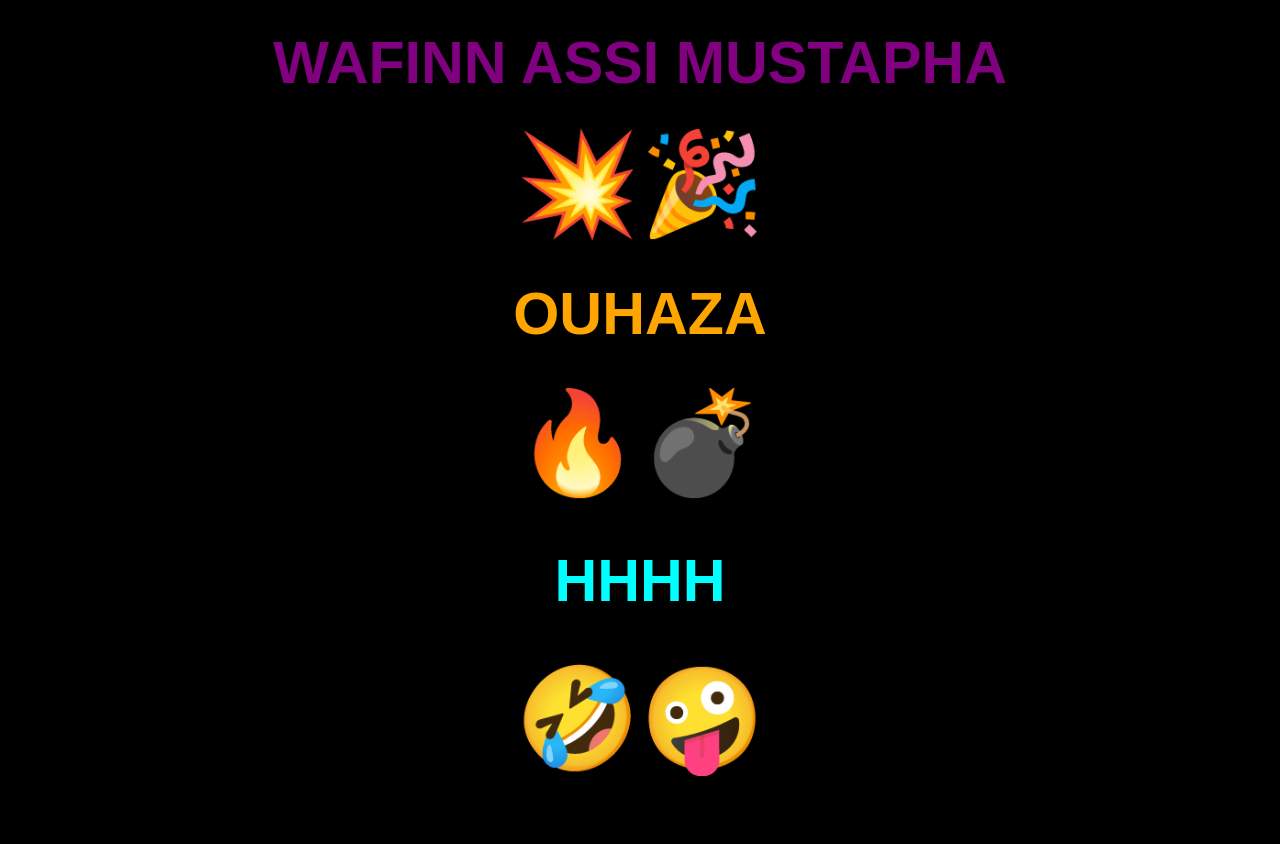
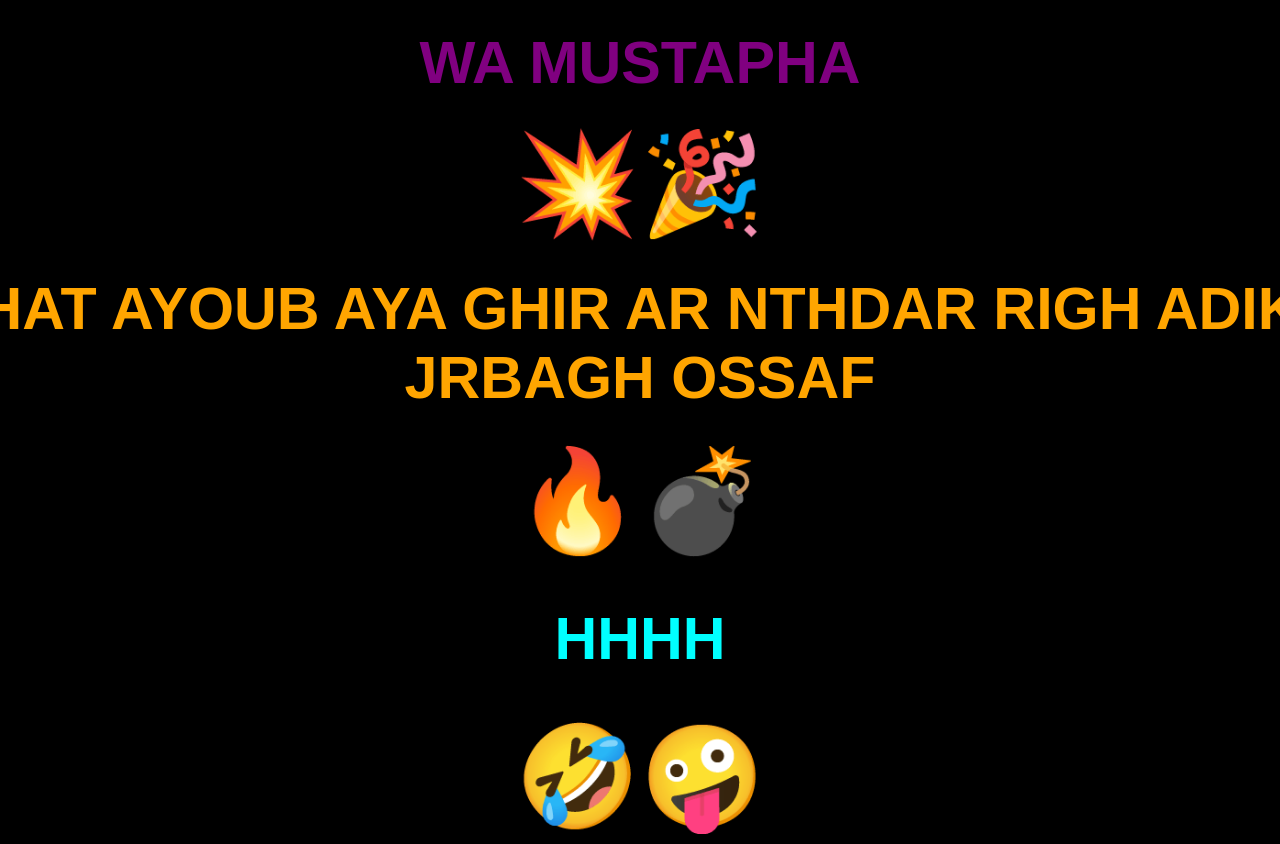
Before and after one commit to E-Talib-Fpo/profile, a plain HTML site: page E-TALIB.html in a window 1280 px wide. Shown: the top 844 px of the page. Before the commit the page ends 800 px from the top, so only its background shows below. Drawn offline with Linux system fonts and the light colour scheme.

Commit message:
E-TALIB.html

```diff
--- a/E-TALIB.html
+++ b/E-TALIB.html
@@ -3,7 +3,7 @@
 <head>
     <meta charset="UTF-8">
     <meta name="viewport" content="width=device-width, initial-scale=1.0">
-    <title>WAFINN ASSI MUSTAPHA</title>
+    <title>WA MUSTAPHA</title>
     <style>
         body {
             background-color: black;
@@ -49,10 +49,10 @@
 </head>
 <body>
 
-    <h1 class="hack-text purple">wafinn assi mustapha</h1>
+    <h1 class="hack-text purple">wa mustapha</h1>
     <div class="symbol">💥🎉</div>
 
-    <h2 class="hack-text orange">ouhaza</h2>
+    <h2 class="hack-text orange">HAT AYOUB AYA GHIR AR NTHDAR RIGH ADIK JRBAGH OSSAF</h2>
     <div class="symbol">🔥💣</div>
 
     <h3 class="hack-text cyan">hhhh</h3>
```
